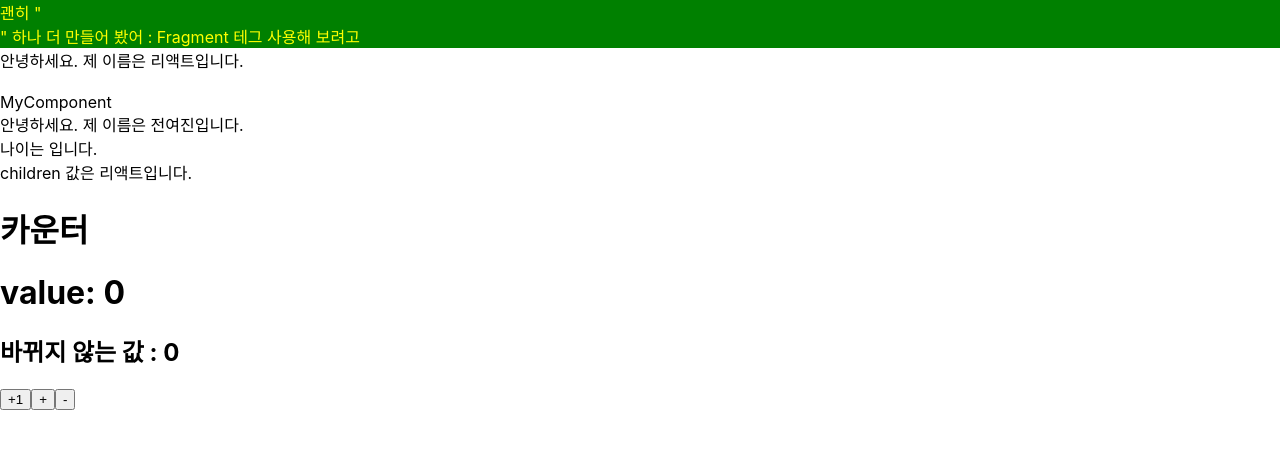
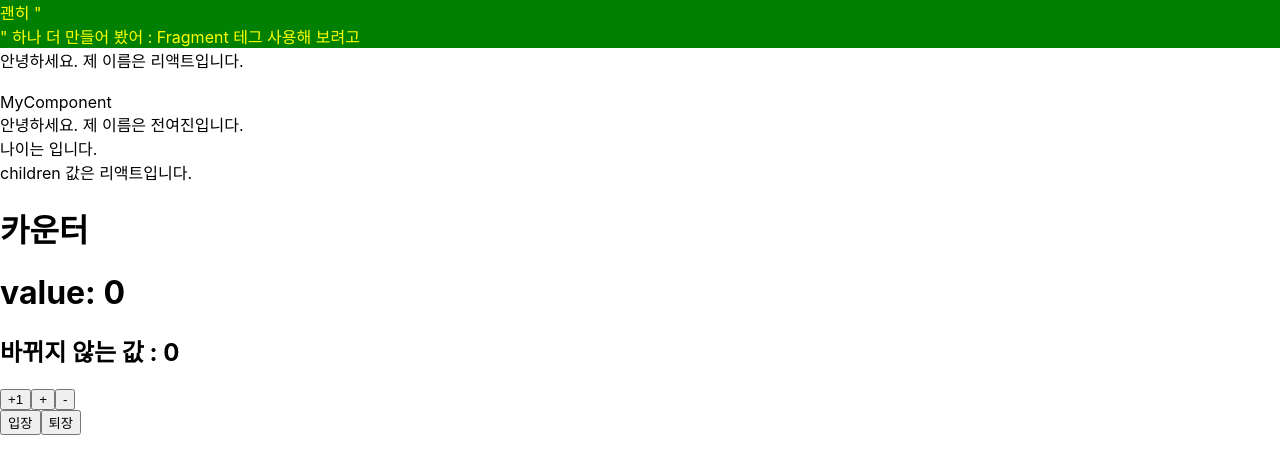
Before and after one commit to YeojinJeon/react-start, a React (Create React App) app: page / in a window 1280 px wide. Shown: the top 474 px of the page. Built offline with nearby package versions, Linux system fonts and the light colour scheme.

Commit message:
[feature] 함수형 컴포넌트에서 state 사용하기 : useState -- useState의 parameter 는 초기값 -- 반환은 배열 (크기 2) -- 1) 현재 state -- 2) state 를 바꾸어 주는 함수

```diff
--- a/src/App.js
+++ b/src/App.js
@@ -4,6 +4,7 @@
 import MyName from './components/MyName';
 import MyComponent from './components/MyComponent';
 import Counter from './components/Counter';
+import Say from './components/Say';
 
 // 이렇게 import 하는 것은 webpack 을 사용하기 때문에 가능한건데
 // => 프로젝트 빌드시 webpack에서 파일 확장자에 따라서 다른 작업을 하게 됨
@@ -55,6 +56,7 @@
       <MyComponent>리액트</MyComponent>
 
       <Counter />
+      <Say />
     </Fragment>
   );
 }
--- /dev/null
+++ b/src/components/Say.js
@@ -0,0 +1,18 @@
+import React, { useState } from 'react';
+
+const Say = () => {
+
+    const [message, setMessage] = useState('');
+    const onClickEnter = () => setMessage('안녕하세요!');
+    const onClickLeave = () => setMessage('안녕히가세요!');
+
+    return (
+        <div>
+            <button onClick={onClickEnter}>입장</button>
+            <button onClick={onClickLeave}>퇴장</button>
+            <h1>{ message }</h1>
+        </div>
+    );
+};
+
+export default Say;
```
